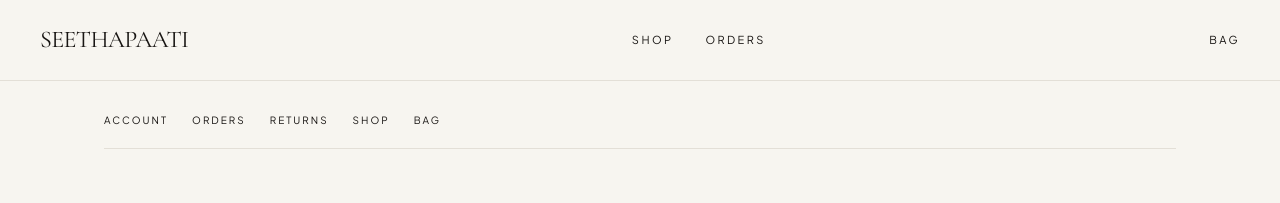
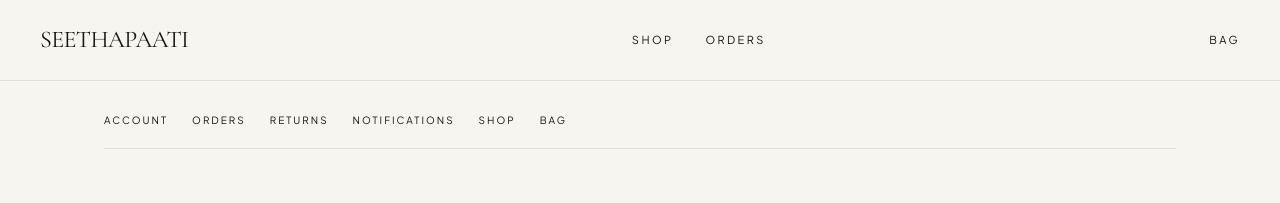
Before and after one commit to VISSHAL-ANAND/seethapaati, a Next.js app in the folder apps/web/: page /account/login in a window 1280 px wide. Shown: the top 203 px of the page. Built offline with nearby package versions, Linux system fonts and the light colour scheme; no server answers.

Commit message:
feat(phase9): add notification account navigation

```diff
--- a/apps/web/src/app/account/layout.tsx
+++ b/apps/web/src/app/account/layout.tsx
@@ -8,6 +8,7 @@ export default function AccountLayout({ children }: { children: React.ReactNode
           <Link href="/account" className="hover:text-[#B8860B]">Account</Link>
           <Link href="/account/orders" className="hover:text-[#B8860B]">Orders</Link>
           <Link href="/account/returns" className="hover:text-[#B8860B]">Returns</Link>
+          <Link href="/account/notifications" className="transition-opacity hover:opacity-60">Notifications</Link>
           <Link href="/shop" className="hover:text-[#B8860B]">Shop</Link>
           <Link href="/cart" className="hover:text-[#B8860B]">Bag</Link>
         </nav>
```
